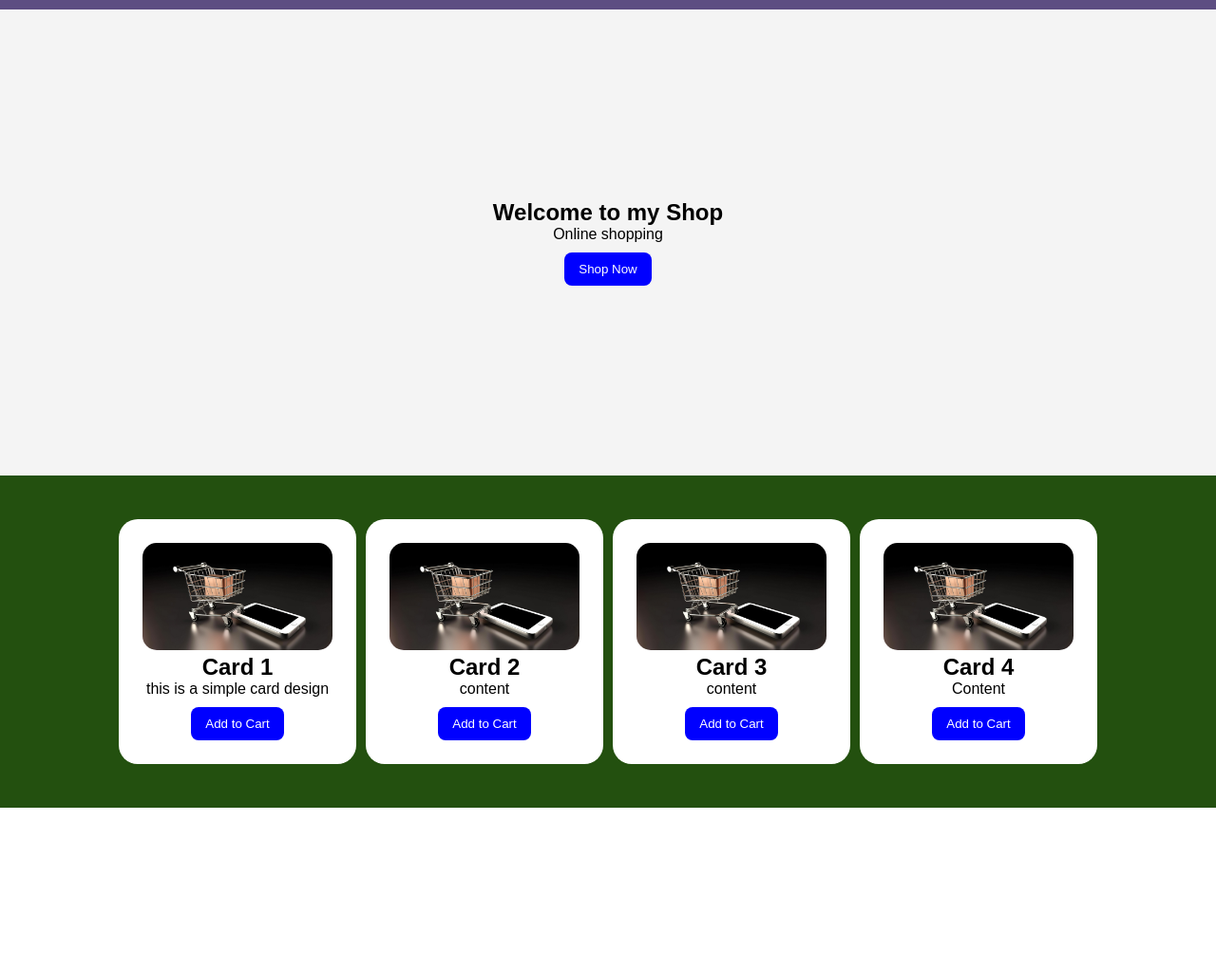
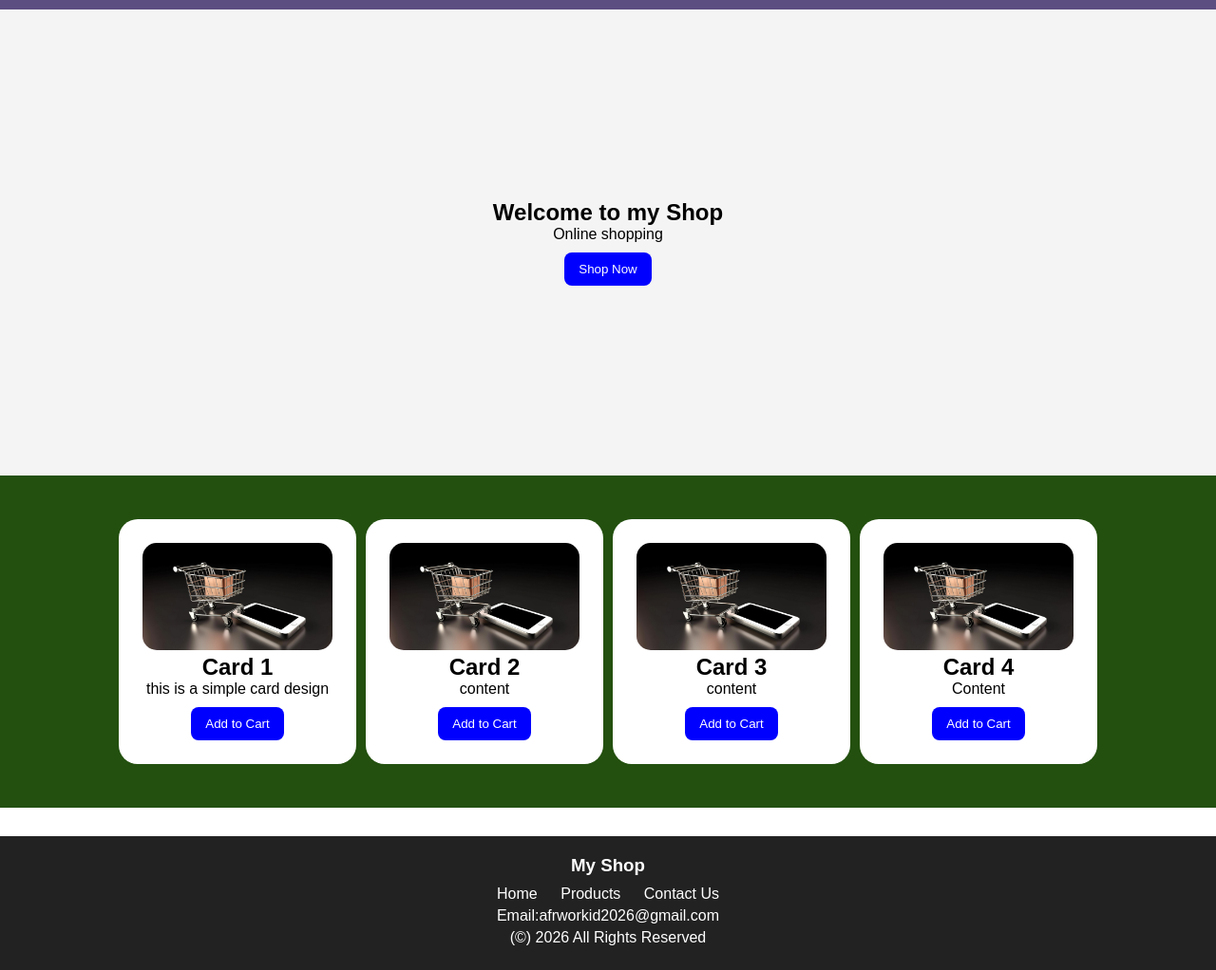
Before and after one commit to farhana-ayesha/ecommerce-site, a plain HTML site: page index.html in a window 1280 px wide. Shown: the part 68-1090 px from the top of the page at 95% size. Before the commit the page ends 919 px from the top, so only its background shows below. Drawn offline with Linux system fonts and the light colour scheme.

Commit message:
update footer

```diff
--- a/index.html
+++ b/index.html
@@ -14,7 +14,7 @@
      <h2>My Shop</h2>
      <ul>
         <li>Home</li>
-        <li>Product</li>
+        <li>Products</li>
         <li>Service</li>
         <li>Contact Us</li>
      </ul>
@@ -59,6 +59,15 @@
 </div>
 
 </div>
+<footer>
+    <h3>My Shop</h3>
+<a href ="#">Home</a>
+<a href = "#">Products</a>
+<a href = "#">Contact Us</a>
+
+    <p>Email:afrworkid2026@gmail.com</p>
+    <p>(©) 2026 All Rights Reserved</p>
+</footer>
    <script src="script.js" > </script>
 </body>
 </html>
--- a/style.css
+++ b/style.css
@@ -77,3 +77,29 @@ button:hover{
 background: darkblue;
 
 }
+
+
+footer{
+  background-color: #222;
+  color:white;
+  text-align: center;
+  padding:20px;
+  margin-top: 30px;
+
+}
+
+footer h3{
+margin-bottom: 10px;
+}
+footer p{
+  margin:5px 0;
+
+}
+footer a{
+  color:white;
+  text-decoration: none;
+  margin:0 10px;
+}
+footer a:hover{
+  color:yellow
+}
```
